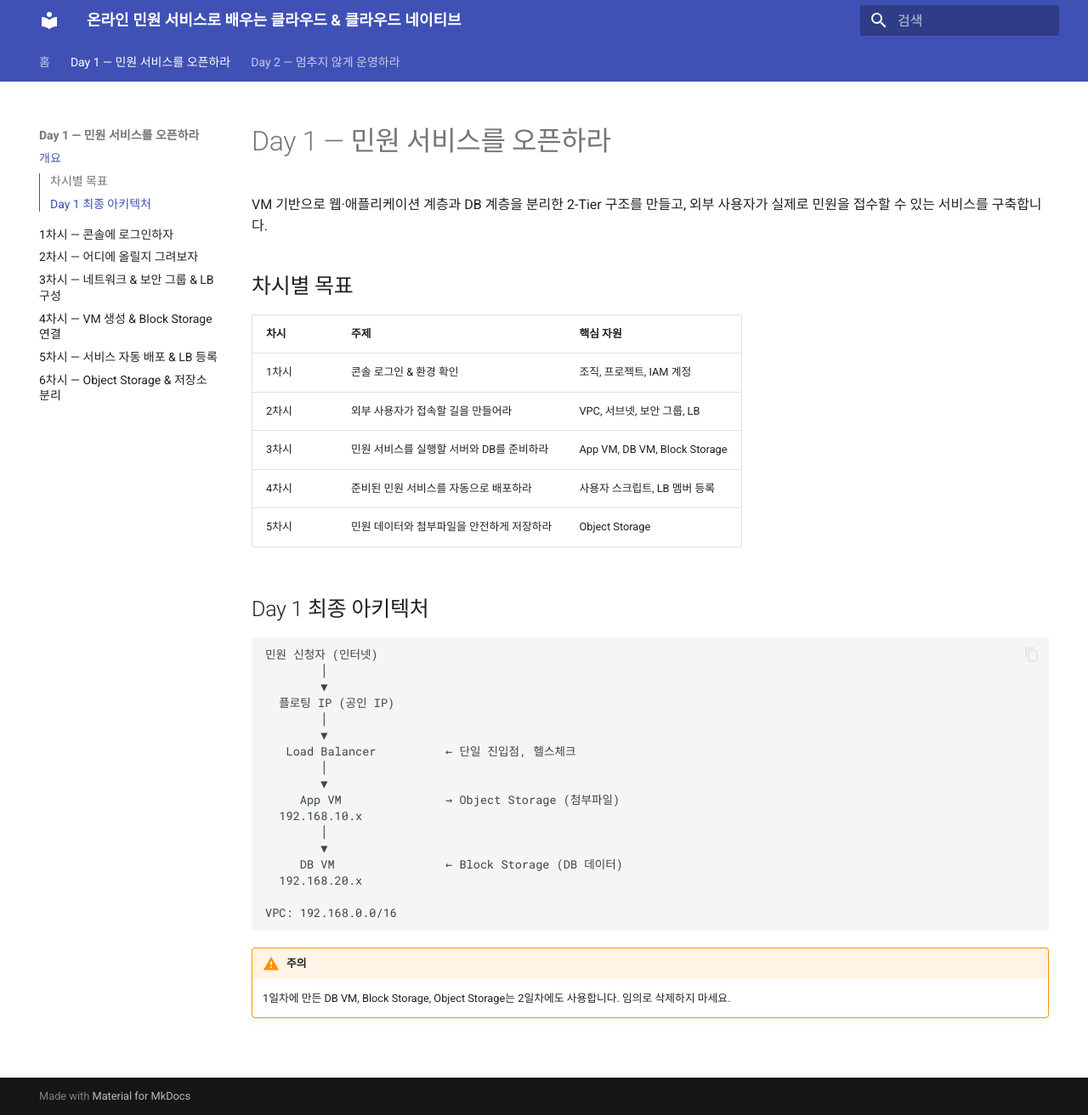
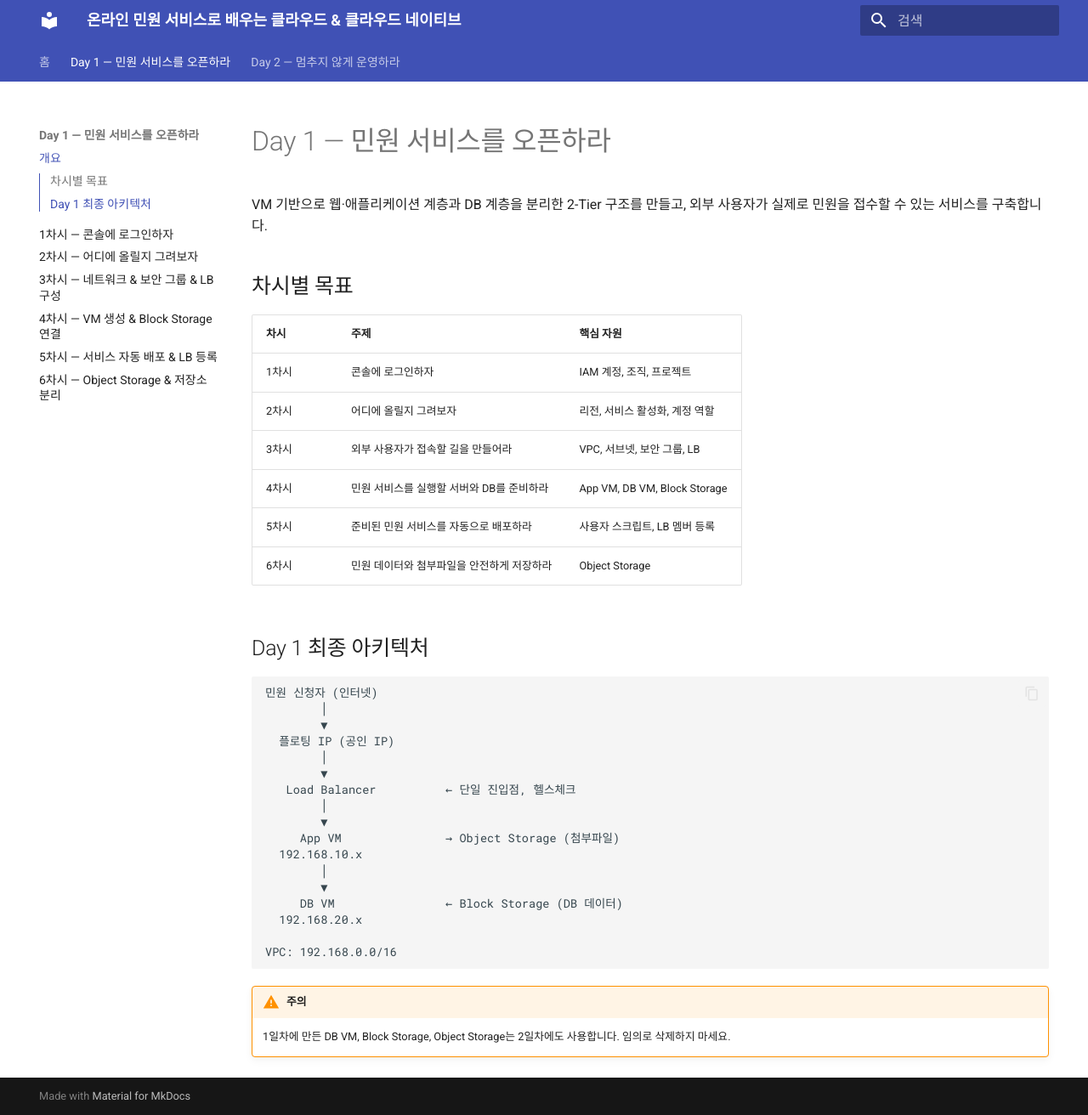
Before and after one commit to skilleat-labs/cloud-native-minwon-lab, an MkDocs documentation site: the page built from docs/day1/index.md, in a window 1280 px wide and 1312 px high. Shown: the whole window at 85% size. Built offline with MkDocs 1.6.1 and Material for MkDocs 9.7.7, drawn with Linux system fonts in a browser that asks for light colours.

Commit message:
Day1: update index.md to 6 sessions

```diff
--- a/docs/day1/index.md
+++ b/docs/day1/index.md
@@ -6,11 +6,12 @@ VM 기반으로 웹·애플리케이션 계층과 DB 계층을 분리한 2-Tier
 
 | 차시 | 주제 | 핵심 자원 |
 |------|------|----------|
-| 1차시 | 콘솔 로그인 & 환경 확인 | 조직, 프로젝트, IAM 계정 |
-| 2차시 | 외부 사용자가 접속할 길을 만들어라 | VPC, 서브넷, 보안 그룹, LB |
-| 3차시 | 민원 서비스를 실행할 서버와 DB를 준비하라 | App VM, DB VM, Block Storage |
-| 4차시 | 준비된 민원 서비스를 자동으로 배포하라 | 사용자 스크립트, LB 멤버 등록 |
-| 5차시 | 민원 데이터와 첨부파일을 안전하게 저장하라 | Object Storage |
+| 1차시 | 콘솔에 로그인하자 | IAM 계정, 조직, 프로젝트 |
+| 2차시 | 어디에 올릴지 그려보자 | 리전, 서비스 활성화, 계정 역할 |
+| 3차시 | 외부 사용자가 접속할 길을 만들어라 | VPC, 서브넷, 보안 그룹, LB |
+| 4차시 | 민원 서비스를 실행할 서버와 DB를 준비하라 | App VM, DB VM, Block Storage |
+| 5차시 | 준비된 민원 서비스를 자동으로 배포하라 | 사용자 스크립트, LB 멤버 등록 |
+| 6차시 | 민원 데이터와 첨부파일을 안전하게 저장하라 | Object Storage |
 
 ## Day 1 최종 아키텍처
 
```
